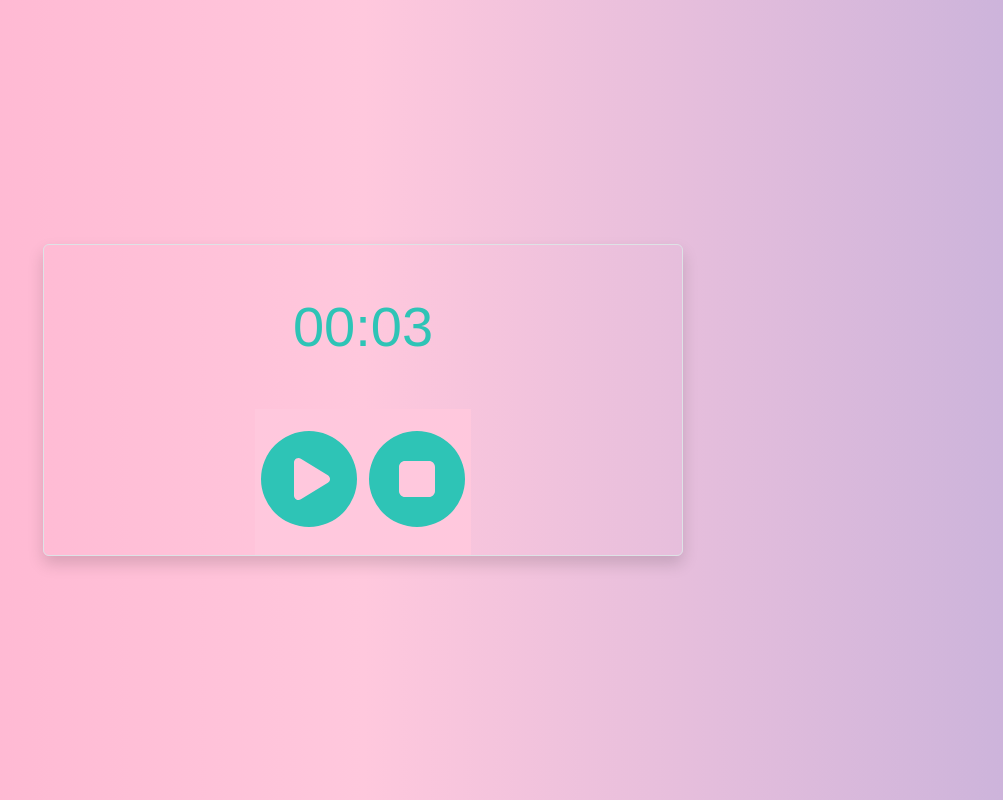
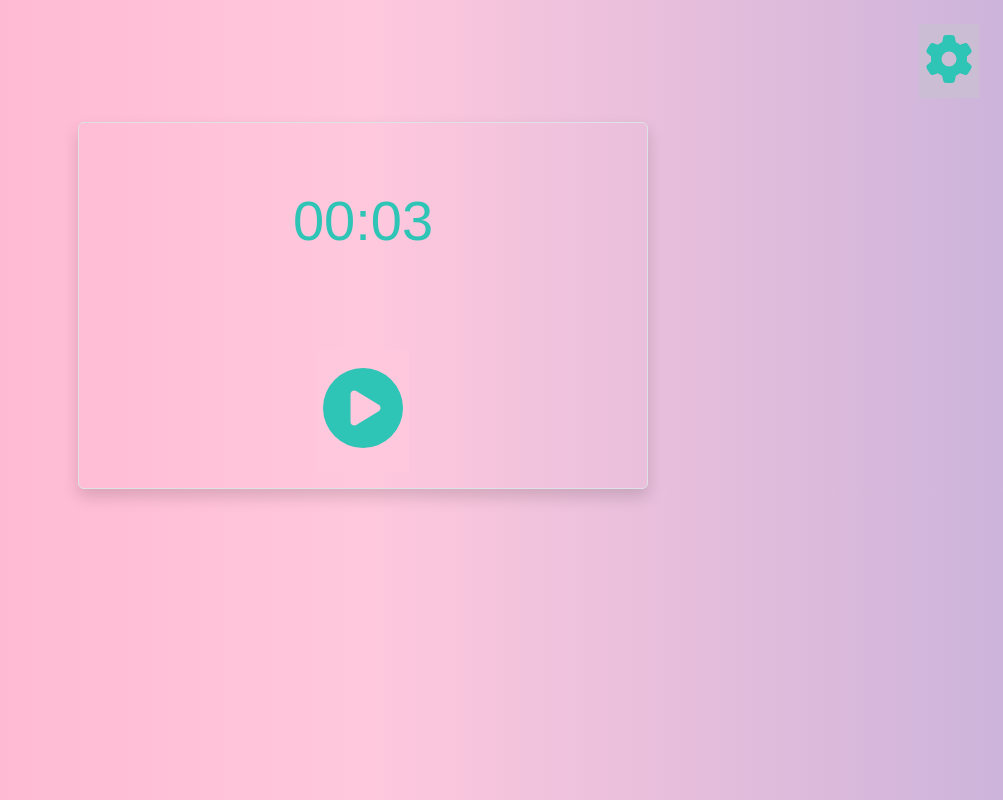
Before and after one commit to ayaali333/pomodoro, a React (Create React App) app: page / in a window 1280 px wide. Shown: the whole page, without its empty margins (277-1280 px from the left). Built offline with nearby package versions, Linux system fonts and the light colour scheme.

Commit message:
add settings

```diff
--- a/src/App.css
+++ b/src/App.css
@@ -13,3 +13,7 @@ body {
   background-color: #ffc8dd;
   color: #2ec4b6;
 }
+.buttons{
+  background-color: #cbbdd3;
+  color: #2ec4b6;
+}
--- a/src/App.js
+++ b/src/App.js
@@ -1,10 +1,11 @@
 import "./App.css";
 import "bootstrap/dist/css/bootstrap.css";
 import CountDown from "./Components/CountDown/CountDown";
-
+import PopUpButton from "./Components/popUpButton/PopUpButton";
 function App() {
   return (
     <div>
+      <PopUpButton />
       <CountDown />
     </div>
   );
--- a/src/Components/CountDown/CountDown.js
+++ b/src/Components/CountDown/CountDown.js
@@ -5,7 +5,7 @@ import {
   decrementOneSec,
   determineNextPeriod,
 } from "../timeSettings/timeSettings";
-import StartStopButton from "../StartStopButton/StartStopButton";
+import Button from "../StartStopButton/StartStopButton";
 import CountdownTimer from "../CountdownTimer/CountdownTimer";
 
 export default function CountDown() {
@@ -19,6 +19,10 @@ export default function CountDown() {
 
   const stopHandler = () => {
     setIsRunning(false);
+  };
+
+  const nextSessionHandler = () => {
+    switchToNextSession();
   };
 
   const switchToNextSession = () => {
@@ -47,16 +51,23 @@ export default function CountDown() {
   }, [currentPeriod, isRunning]);
 
   return (
-    <div
-      class=" d-flex align-items-center justify-content-center shadow-sm shadow-lg-md "
-      style={{ height: "100vh" }}
-    >
-      <div className="square border w-50 rounded shadow">
-        <CountdownTimer currentPeriod={currentPeriod} />
-        <StartStopButton
-          startHandler={startHandler}
-          stopHandler={stopHandler}
-        />
+    <div className="container ">
+      <div className="row ">
+        <div className=" col-12 col-md-6 offset-md-3 square border p-3 rounded shadow">
+          <div className="">
+            <CountdownTimer currentPeriod={currentPeriod} />
+          </div>
+          <div className="d-flex justify-content-center align-items-center ">
+            {!isRunning ? (
+              <Button action={startHandler} id="start" />
+            ) : (
+              <Button action={stopHandler} id="stop" />
+            )}
+            {isRunning ? (
+              <Button action={nextSessionHandler} id="nextSession" />
+            ) : null}
+          </div>
+        </div>
       </div>
     </div>
   );
--- a/src/Components/StartStopButton/StartStopButton.js
+++ b/src/Components/StartStopButton/StartStopButton.js
@@ -2,18 +2,23 @@ import React from "react";
 import "bootstrap/dist/css/bootstrap.css";
 import { FontAwesomeIcon } from "@fortawesome/react-fontawesome";
 import { library } from "@fortawesome/fontawesome-svg-core";
-import { faCirclePlay, faCircleStop } from "@fortawesome/free-solid-svg-icons";
+import { faCirclePlay, faCircleStop,faForward} from "@fortawesome/free-solid-svg-icons";
 
-library.add(faCirclePlay, faCircleStop);
+library.add(faCirclePlay, faCircleStop,faForward);
 
-const StartStopButton = ({ startHandler, stopHandler }) => {
+const StartStopButton = ({  action, id }) => {
+  let icon = null
+  // const icon = id === "start" ? faCirclePlay : faCircleStop;
+  if(id === "start"){
+    icon = faCirclePlay
+  }else if( id === "stop"){
+    icon = faCircleStop
+  }
+  else(icon = faForward )
   return (
     <div className="d-flex align-items-center justify-content-center mt-5 ">
-      <button onClick={startHandler} className="button border-0 fa-6x">
-        <FontAwesomeIcon icon={faCirclePlay} />
-      </button>
-      <button onClick={stopHandler} className="button border-0 fa-6x">
-        <FontAwesomeIcon icon={faCircleStop} />
+    <button onClick={action} className="button border-0 fa-5x">
+        <FontAwesomeIcon icon={icon} />
       </button>
     </div>
   );
--- /dev/null
+++ b/src/Components/popUpButton/PopUpButton.js
@@ -0,0 +1,37 @@
+import React, { useState } from "react";
+import { Modal } from "react-bootstrap";
+import "bootstrap/dist/css/bootstrap.min.css";
+import { FontAwesomeIcon } from "@fortawesome/react-fontawesome";
+import { library } from "@fortawesome/fontawesome-svg-core";
+import { faGear } from "@fortawesome/free-solid-svg-icons";
+
+library.add(faGear);
+
+export default function PopUpButton() {
+  const [showModal, setShowModal] = useState(false);
+
+  const toggleModal = () => {
+    setShowModal(!showModal);
+  };
+
+  return (
+    <div className="d-flex justify-content-end">
+      <button
+        onClick={toggleModal}
+        className="buttons border-0 fa-3x mx-4 my-4"
+      >
+        <FontAwesomeIcon icon={faGear} />
+      </button>
+
+      <Modal show={showModal} onHide={toggleModal}>
+        <Modal.Header closeButton>
+          <Modal.Title>Settings</Modal.Title>
+        </Modal.Header>
+        <Modal.Body>
+          <p>Popup content goes here.</p>
+        </Modal.Body>
+        <Modal.Footer></Modal.Footer>
+      </Modal>
+    </div>
+  );
+}
```
Also changed, not shown: src/Components/CountdownTimer/CountdownTimer.js (line endings or trailing spaces).
